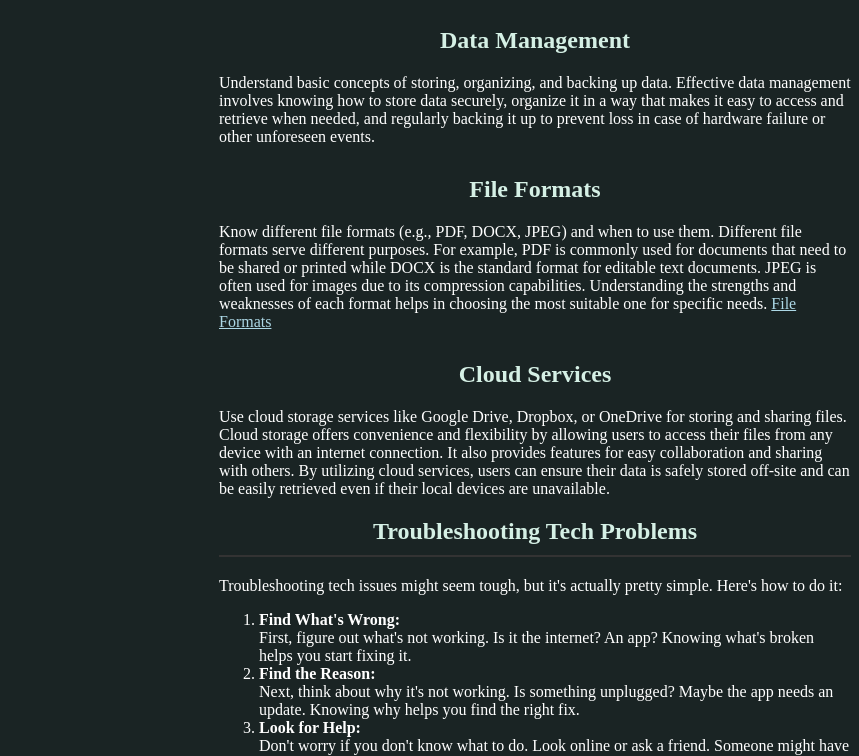
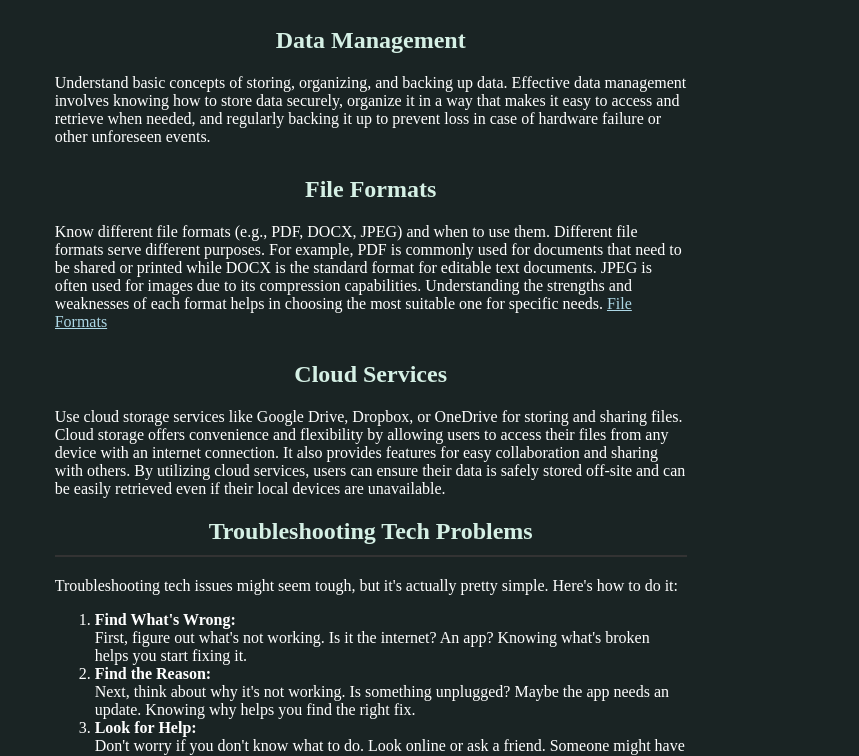
Before and after one commit to hydrophobis/guide-to-computers, a plain HTML site: page misc.html in a window 1280 px wide. Shown: the part 118-874 px from the top of the page, without its empty margins (421-1280 px from the left). Drawn offline with Linux system fonts and the light colour scheme.

Commit message:
Update styles.css

```diff
--- a/styles.css
+++ b/styles.css
@@ -12,7 +12,7 @@
         .div-50 {
           width: 50%;
           position: relative;
-          left: 25%;
+          left: 12%;
           margin: 0 auto; /* Center the container */
           overflow-x: auto; /* Enable horizontal scrolling if needed */
           overflow-y: auto;
```
